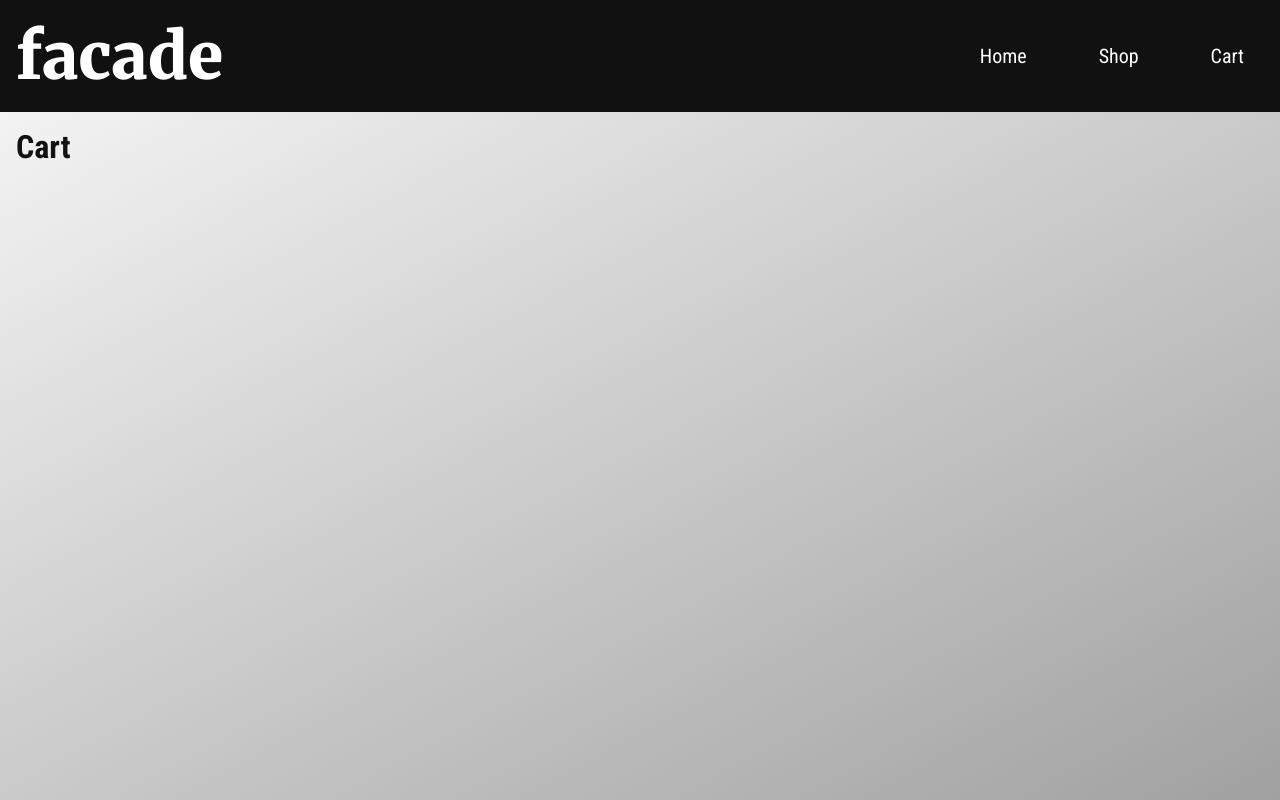
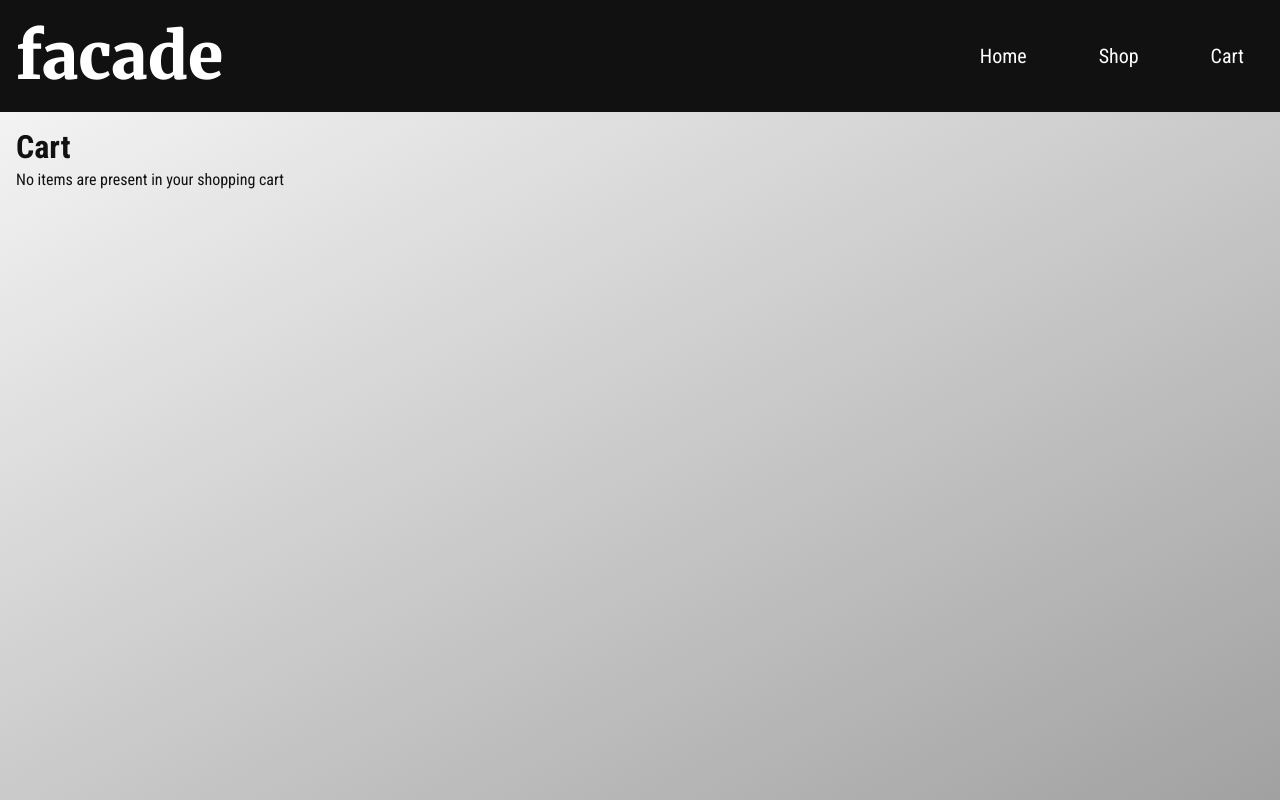
Before and after one commit to bmilcs/odin-shopping-cart, a React (Create React App) app: page /cart in a window 1280 px wide. Built offline with nearby package versions, Linux system fonts and the light colour scheme.

Commit message:
Add cart basic functionality

```diff
--- a/src/App.js
+++ b/src/App.js
@@ -69,7 +69,12 @@ function App() {
               />
             }
           />
-          <Route path="/cart" element={<Cart cartQuantity={cart} />} />
+          <Route
+            path="/cart"
+            element={
+              <Cart cart={cart} cartQty={cartQty} productList={productList} />
+            }
+          />
           <Route path="/*" element={<Error />} />
         </Routes>
       </main>
--- a/src/pages/Cart.js
+++ b/src/pages/Cart.js
@@ -1,9 +1,38 @@
-import React from "react";
+import React, { useEffect, useState } from "react";
 
-function Cart() {
+function Cart({ cartQty, cart, productList }) {
+  const [cartProductInfo, setCartProductInfo] = useState([]);
+
+  useEffect(() => {
+    const cartData = [];
+    for (const productID in cart) {
+      const [productInfo] = productList.filter(
+        (product) => product.id === +productID
+      );
+      productInfo.quantity = cart[productID]["quantity"];
+      cartData.push(productInfo);
+    }
+    setCartProductInfo(cartData);
+  }, []);
+
   return (
     <div className="inside">
       <h1>Cart</h1>
+      {!cartQty ? (
+        <p>No items are present in your shopping cart</p>
+      ) : (
+        cartProductInfo.map((product) => {
+          return (
+            <div className="product-wrapper">
+              <img src={product.image} alt="" />
+              <h3>{product.title}</h3>
+              <p>{product.quantity}</p>
+              <p>${product.price}</p>
+              <p>${product.price * product.quantity}</p>
+            </div>
+          );
+        })
+      )}
     </div>
   );
 }
--- a/src/pages/Shop.js
+++ b/src/pages/Shop.js
@@ -8,14 +8,14 @@ function Shop({ onAddToCart, productList, setProductList }) {
   const [viewList, setViewList] = useState([]);
   const [isLoading, setIsLoading] = useState(true);
 
-  const sortProductsByCategory = (products) => {
-    return products.reduce((sorted, item) => {
-      const { category, ...rest } = item;
-      sorted[category] = sorted[category] || [];
-      sorted[category].push(rest);
-      return sorted;
-    }, {});
-  };
+  // const sortProductsByCategory = (products) => {
+  //   return products.reduce((sorted, item) => {
+  //     const { category, ...rest } = item;
+  //     sorted[category] = sorted[category] || [];
+  //     sorted[category].push(rest);
+  //     return sorted;
+  //   }, {});
+  // };
 
   const viewElectronics = () => setViewList(productList["electronics"]);
 
@@ -26,10 +26,10 @@ function Shop({ onAddToCart, productList, setProductList }) {
         const response = await fetch("https://fakestoreapi.com/products");
         const data = await response.json();
         // fake store api is slow: improve performance on page switching
-        const sortedData = sortProductsByCategory(data);
-        localStorage.setItem("facadeProductList", JSON.stringify(sortedData));
-        setProductList(sortedData);
-        setViewList(sortedData.electronics);
+        // const sortedData = sortProductsByCategory(data);
+        localStorage.setItem("facadeProductList", JSON.stringify(data));
+        setProductList(data);
+        setViewList(data);
         setIsLoading(false);
       } catch (error) {
         console.warn(`Facade Error: ${error}`);
@@ -38,9 +38,9 @@ function Shop({ onAddToCart, productList, setProductList }) {
 
     if ("facadeProductList" in localStorage) {
       setIsLoading(false);
-      const storedData = JSON.parse(localStorage.getItem("facadeProductList"));
-      setProductList(storedData);
-      setViewList(storedData.electronics);
+      const data = JSON.parse(localStorage.getItem("facadeProductList"));
+      setProductList(data);
+      setViewList(data);
     } else fetchProducts();
   }, []);
 
```
